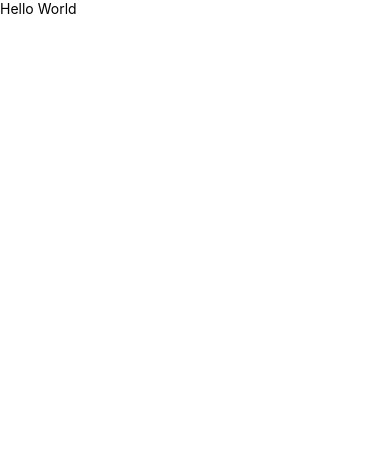
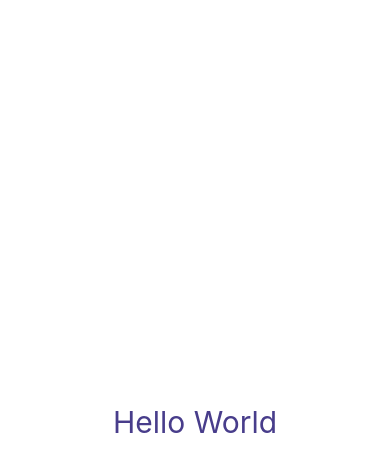
Before and after one commit to eric2523/eze-react-native-projs, a React Native app in the folder ShoppingList/: screen / in a window 390 px wide. Shown: the top 472 px of the page. Built offline with nearby package versions, Linux system fonts and the light colour scheme.

Commit message:
add styles const

```diff
--- a/ShoppingList/App.js
+++ b/ShoppingList/App.js
@@ -1,12 +1,23 @@
 import React from "react";
-import { View, Text } from "react-native";
+import { View, Text, StyleSheet } from "react-native";
 
 const App = () => {
   return (
-    <View>
-      <Text>Hello World</Text>
+    <View style={styles.container}>
+      <Text style={styles.text}>Hello World</Text>
     </View>
   )
 }
 
+const styles = StyleSheet.create({
+  container: {
+    flex: 1,
+    justifyContent: "center",
+    alignItems: "center"
+  },
+  text: {
+    color: "darkslateblue",
+    fontSize: 30
+  }
+})
 export default App;
```
